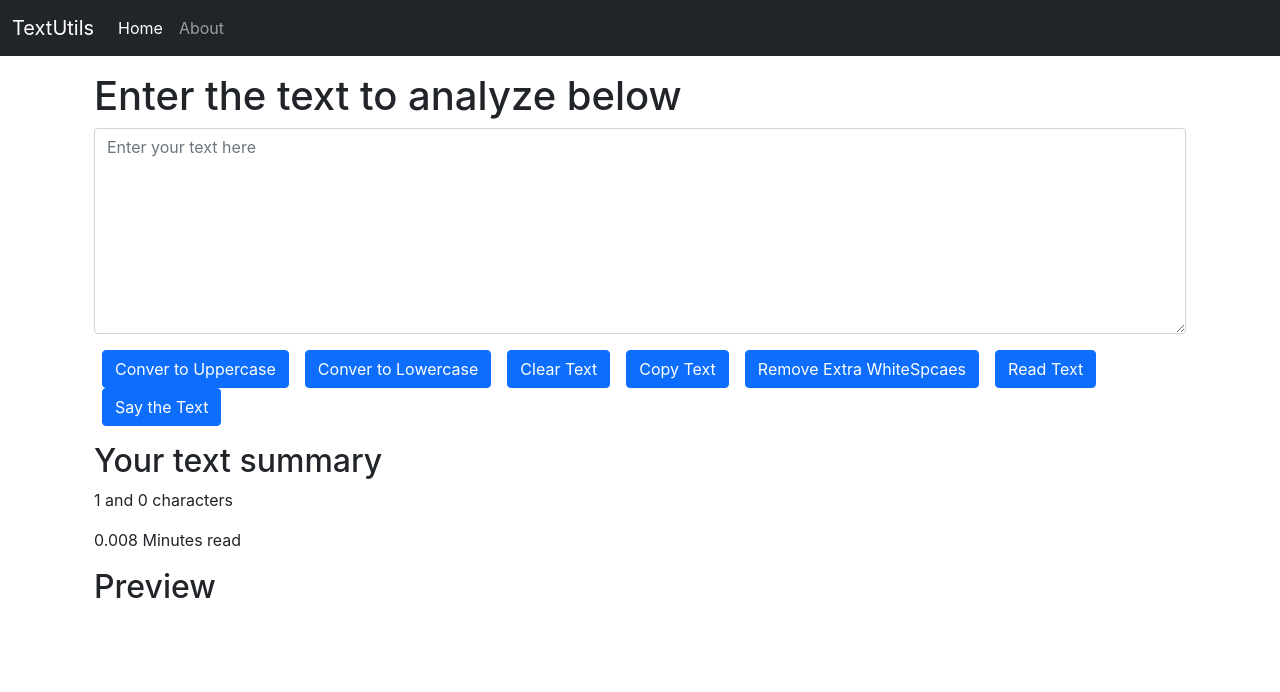
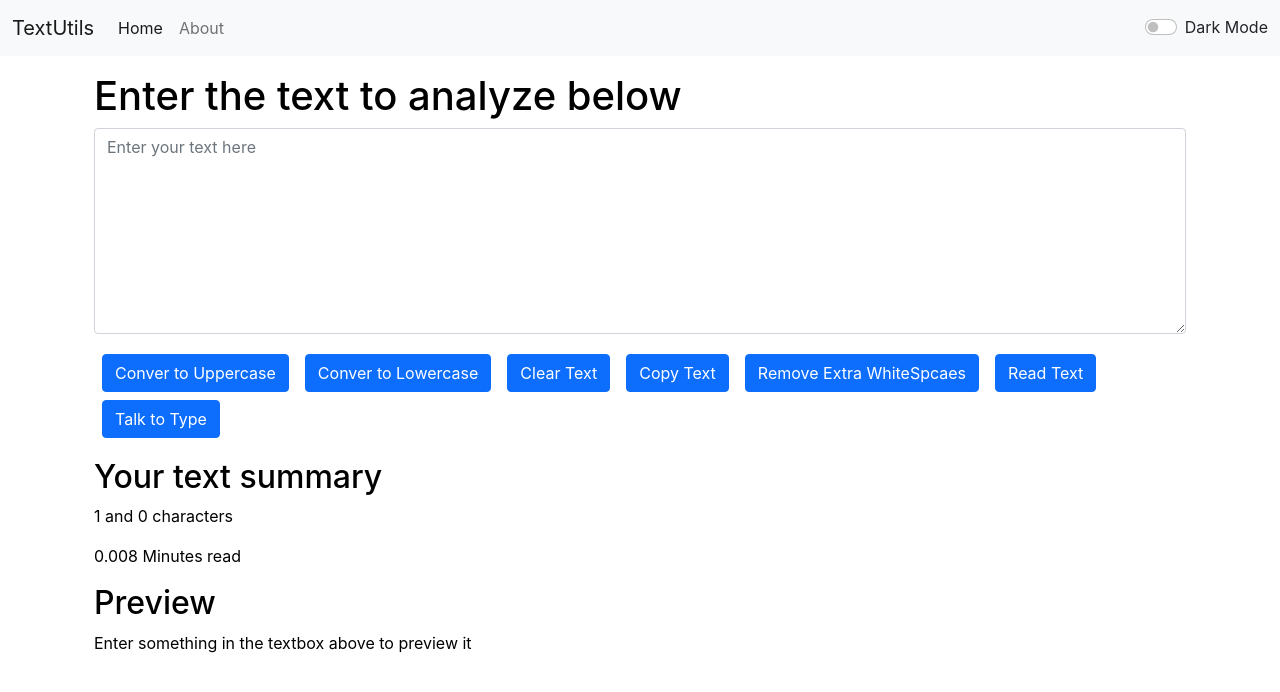
Before and after one commit to ProgrammingWithGaurav/TextUtils-React, a React (Create React App) app: page / in a window 1280 px wide. Shown: the top 692 px of the page. Built offline with nearby package versions, Linux system fonts and the light colour scheme.

Commit message:
adding darkmode

```diff
--- a/src/App.js
+++ b/src/App.js
@@ -2,15 +2,32 @@ import './App.css';
 import Navbar from './components/Navbar';
 import TextForm from './components/TextForm';
 // import About from './components/About';
+import React, { useState } from 'react'
+
 
 function App() {
+  const [mode, setMode] = useState('light'); // Whether dark mode is enabled or not
+  const [text, setText] = useState('Dark Mode'); // Whether dark mode is enabled or not
+
+  const toggleMode = () => {
+    if(mode === 'light'){
+      setMode('dark')
+      document.body.style.backgroundColor = '#042743'
+      setText('Light Mode')
+    }
+    else {
+      setMode('light')
+      document.body.style.backgroundColor = 'white'
+      setText('Dark Mode')
+    }
+  }
   return (
     <>
       {/* <Navbar title="TextUtils" aboutText="About TextUtils" /> */}
       {/* <Navbar/> */}
-      <Navbar title="TextUtils" />
+      <Navbar title="TextUtils" mode={mode} toggleMode={toggleMode} text={text}/>
       <div className="container my-3">
-        <TextForm heading="Enter the text to analyze below" />
+        <TextForm heading="Enter the text to analyze below" mode={mode}/>
         {/* <About/> */}
       </div>
     </>
--- a/src/components/Navbar.js
+++ b/src/components/Navbar.js
@@ -3,7 +3,7 @@ import PropTypes from 'prop-types'
 
 export default function Navbar(props) {
   return (
-        <nav className="navbar navbar-expand-lg navbar-dark bg-dark">
+    <nav className={`navbar navbar-expand-lg navbar-${props.mode} bg-${props.mode}`}>
       <div className="container-fluid">
         <a className="navbar-brand" href="/">{props.title}</a>
         <button className="navbar-toggler" type="button" data-bs-toggle="collapse" data-bs-target="#navbarSupportedContent" aria-controls="navbarSupportedContent" aria-expanded="false" aria-label="Toggle navigation">
@@ -22,6 +22,10 @@ export default function Navbar(props) {
               <input className="form-control me-2" type="search" placeholder="Search" aria-label="Search" />
               <button className="btn btn-primary" type="submit">Search</button>
             </form> */}
+          <div className={`form-check form-switch text-${props.mode === 'light' ? 'dark': 'light'}`}>
+            <input className="form-check-input" onClick={props.toggleMode} type="checkbox" role="switch" id="flexSwitchCheckDefault"/>
+            <label className="form-check-label" htmlFor="flexSwitchCheckDefault">{props.text}</label>
+          </div>
         </div>
       </div>
     </nav>
--- a/src/components/TextForm.js
+++ b/src/components/TextForm.js
@@ -1,6 +1,4 @@
 import React, { useState } from 'react'
-import { traverseTwoPhase } from 'react-dom/test-utils';
-
 
 export default function TextForm(props) {
     const handleUpClick = () => {
@@ -40,7 +38,7 @@ export default function TextForm(props) {
         window.speechSynthesis.speak(speech)
     }
 
-    const handleAutoWrite = () => {
+    const handleTalktoType = () => {
         const SpeechRecognition = window.SpeechRecognition || window.webkitSpeechRecognition
         const recognition = new SpeechRecognition()
         recognition.onstart = () => {
@@ -61,25 +59,25 @@ export default function TextForm(props) {
     // setText('new Text');  // correct way to change the state
     return (
         <>
-            <div className="container">
+            <div className="container" style={{color: props.mode === 'dark' ? 'white':'black'}}>
                 <h1>{props.heading}</h1>
                 <div className="mb-3">
-                    <textarea className="form-control" value={text} onChange={handleOnChange} id="textarea" rows="8" placeholder="Enter your text here"></textarea>
+                    <textarea className="form-control" value={text} onChange={handleOnChange} style={{backgroundColor: props.mode === 'dark'? 'grey': 'white', color: props.mode === 'dark' ? 'white':'black'}} id="textarea" rows="8" placeholder="Enter your text here"></textarea>
                 </div>
-                <button className="btn btn-primary mx-2" onClick={handleUpClick}>Conver to Uppercase</button>
-                <button className="btn btn-primary mx-2" onClick={handleLoClick}>Conver to Lowercase</button>
-                <button className="btn btn-primary mx-2" onClick={handleClearClick}>Clear Text</button>
-                <button className="btn btn-primary mx-2" onClick={handleCopy}>Copy Text</button>
-                <button className="btn btn-primary mx-2" onClick={handleExtraSpaces}>Remove Extra WhiteSpcaes</button>
-                <button className="btn btn-primary mx-2" onClick={handleReadText}>Read Text</button>
-                <button className="btn btn-primary mx-2" onClick={handleAutoWrite}>Say the Text</button>
+                <button className="btn btn-primary mx-2 my-1" onClick={handleUpClick}>Conver to Uppercase</button>
+                <button className="btn btn-primary mx-2 my-1" onClick={handleLoClick}>Conver to Lowercase</button>
+                <button className="btn btn-primary mx-2 my-1" onClick={handleClearClick}>Clear Text</button>
+                <button className="btn btn-primary mx-2 my-1" onClick={handleCopy}>Copy Text</button>
+                <button className="btn btn-primary mx-2 my-1" onClick={handleExtraSpaces}>Remove Extra WhiteSpcaes</button>
+                <button className="btn btn-primary mx-2 my-1" onClick={handleReadText}>Read Text</button>
+                <button className="btn btn-primary mx-2 my-1" onClick={handleTalktoType}>Talk to Type</button>
             </div>
-            <div className="container my-3">
+            <div className="container my-3" style={{color: props.mode === 'dark' ? 'white':'black'}}>
                 <h2>Your text summary</h2>
                 <p>{text.split(' ').length} and {text.length} characters</p>
                 <p>{0.008 * text.split(' ').length} Minutes read</p>
                 <h2>Preview</h2>
-                <p>{text}</p>
+                <p>{text.length>0?text:'Enter something in the textbox above to preview it'}</p>
             </div>
         </>
     )
```
Lines whose indentation alone changed are shown as unchanged.
